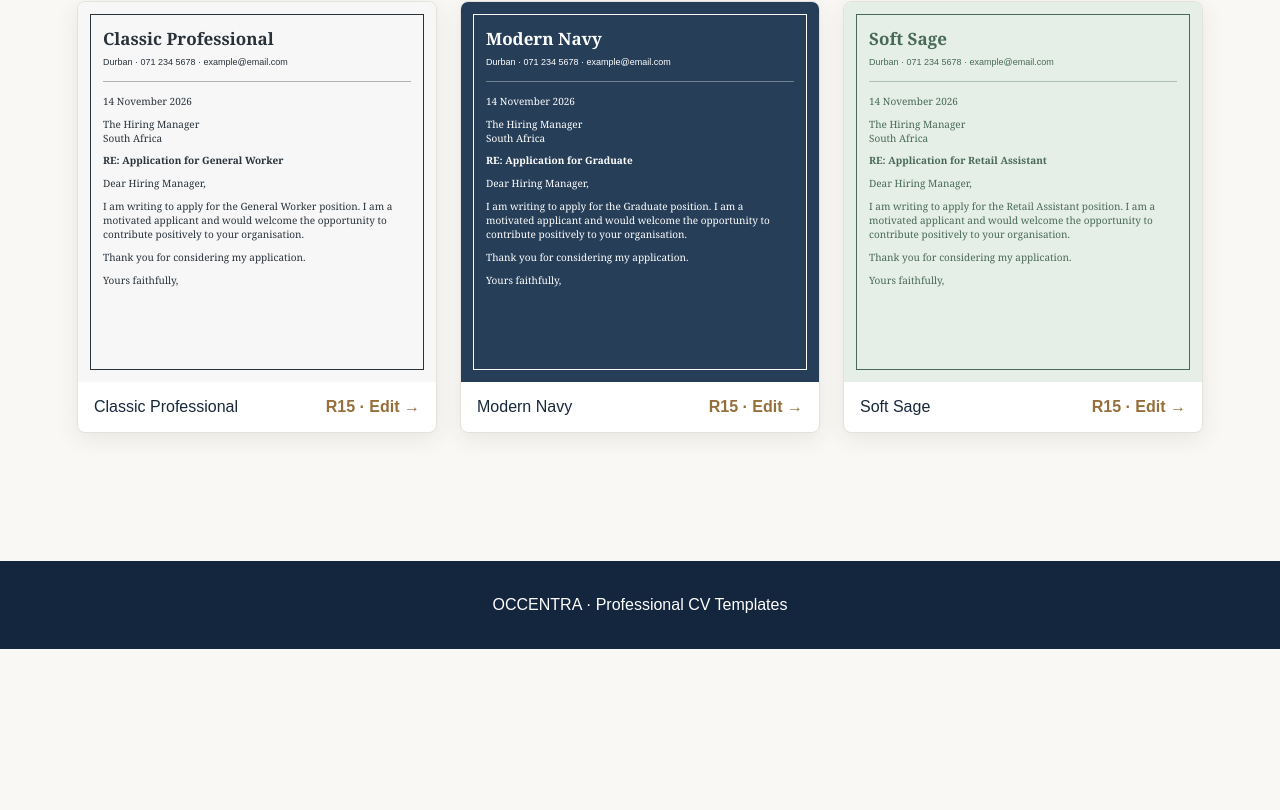
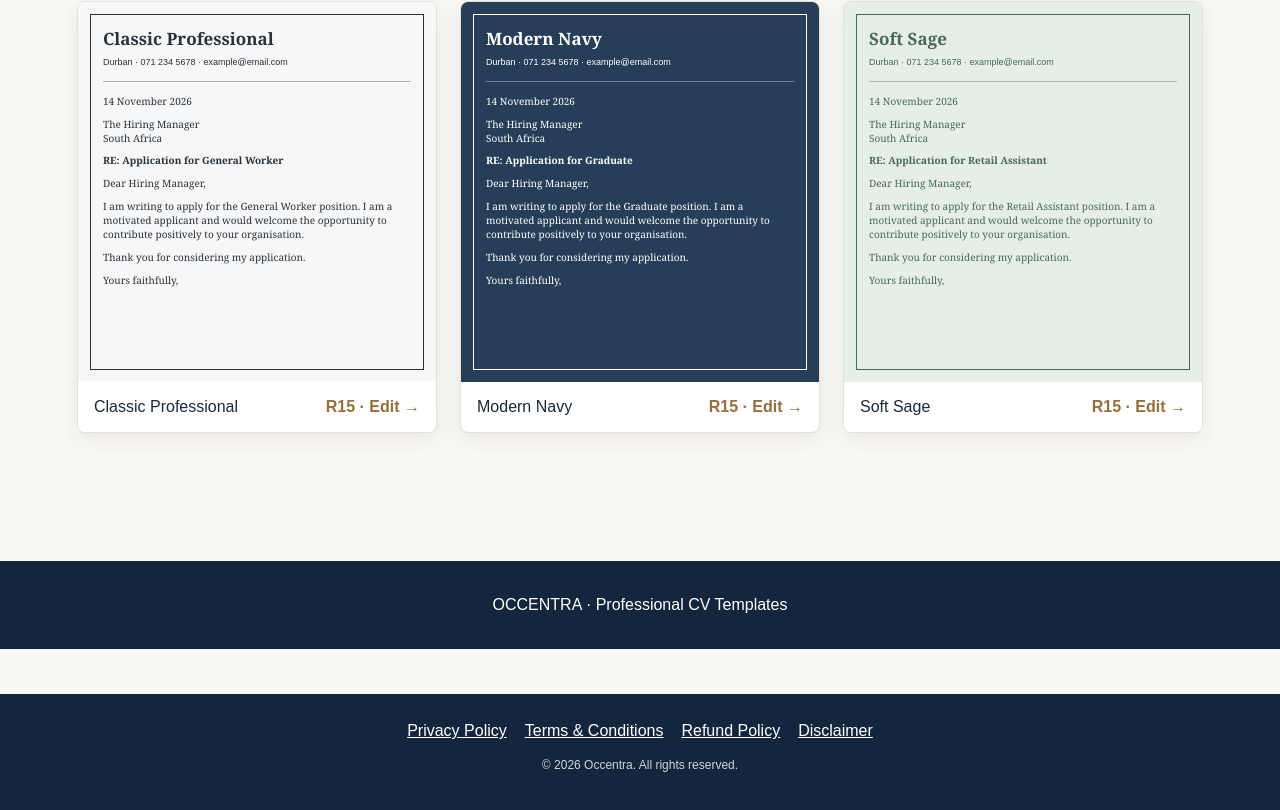
Before and after one commit to occentra90-cyber/Occentra-, a Next.js app: page / in a window 1280 px wide. Shown: the part 1373-2183 px from the top of the page. Before the commit the page ends 2022 px from the top, so only its background shows below. Built offline with nearby package versions, Linux system fonts and the light colour scheme.

Commit message:
Link Occentra legal pages in global footer

```diff
--- a/app/layout.tsx
+++ b/app/layout.tsx
@@ -1,3 +1,4 @@
+import Link from 'next/link';
 import './globals.css';
 import './cv-styles.css';
 import './wedding-styles.css';
@@ -8,7 +9,7 @@ export const metadata = {
 export default function RootLayout({ children }: { children: React.ReactNode }) {
   return (
     <html lang="en">
-      <body>{children}</body>
+      <body>{children}<footer style={{background:'#14263d',color:'#fff',padding:'28px 18px',textAlign:'center'}}><nav aria-label="Legal information" style={{display:'flex',gap:18,justifyContent:'center',flexWrap:'wrap'}}><Link href="/privacy-policy" style={{color:'#fff'}}>Privacy Policy</Link><Link href="/terms-and-conditions" style={{color:'#fff'}}>Terms &amp; Conditions</Link><Link href="/refund-policy" style={{color:'#fff'}}>Refund Policy</Link><Link href="/disclaimer" style={{color:'#fff'}}>Disclaimer</Link></nav><p style={{fontSize:12,opacity:.8,marginTop:18}}>© 2026 Occentra. All rights reserved.</p></footer></body>
     </html>
   );
 }
```
